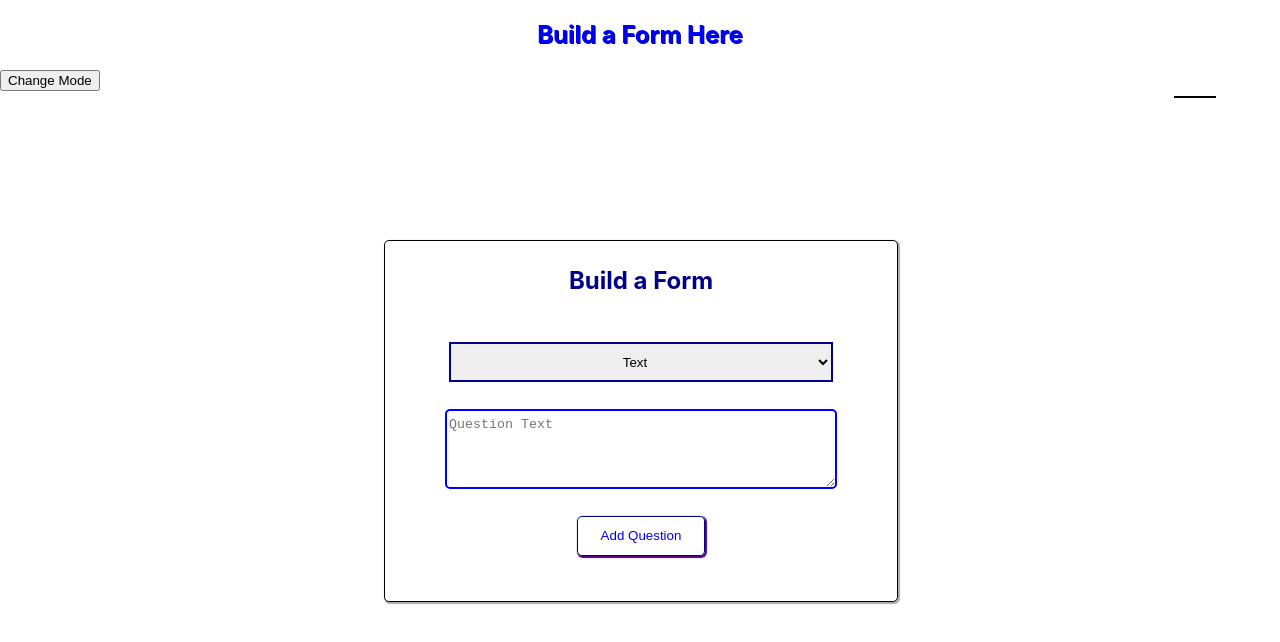
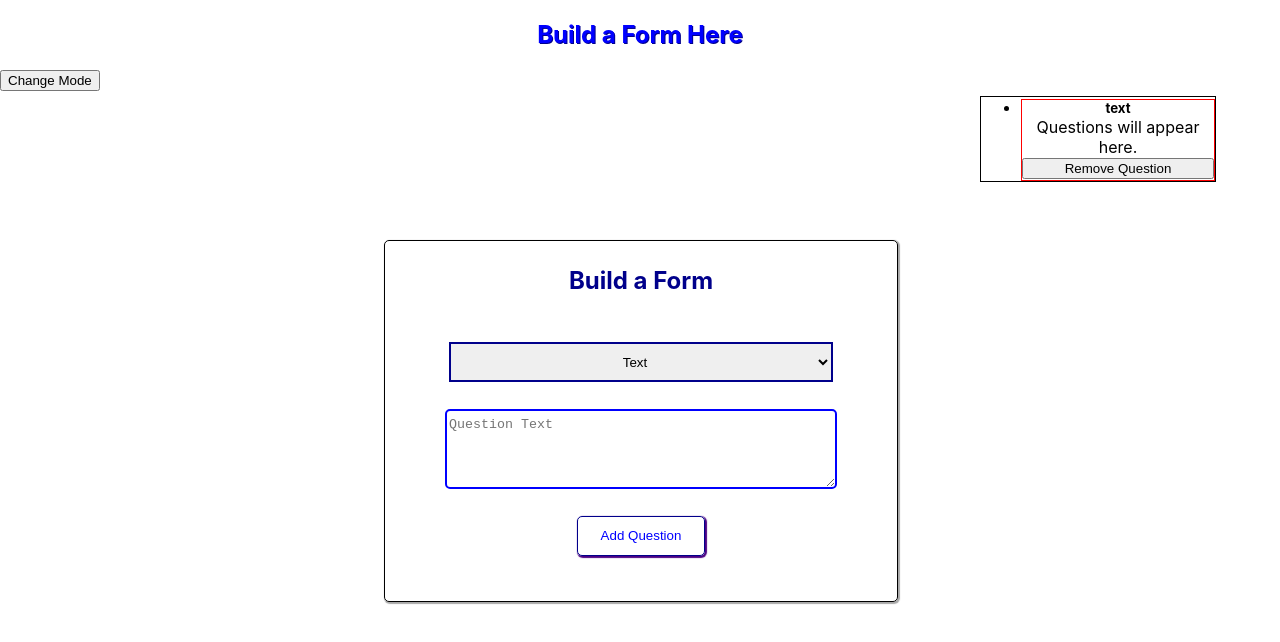
Before and after one commit to kevinfields/formbuilder, a React (Create React App) app: page / in a window 1280 px wide. Shown: the top 642 px of the page. Built offline with nearby package versions, Linux system fonts and the light colour scheme.

Commit message:
placeholder question

```diff
--- a/src/App.js
+++ b/src/App.js
@@ -1,4 +1,4 @@
-import React, {useState} from 'react';
+import React, {useEffect, useState} from 'react';
 import FormBuilderScreen from "./components/FormBuilderScreen";
 import SingleQuestionThumbnail from "./components/SingleQuestionThumbnail";
 import MyFormPage from './pages/MyFormPage';
@@ -43,7 +43,23 @@ function App() {
     let catcher = [...questions];
     catcher = catcher.filter(item => item.text !== q.text || item.type !== q.type);
     setQuestions(catcher);
-  }
+  };
+
+  useEffect(() => {
+    if (questions.length === 0) {
+      let placeholderQuestion = {
+        text: 'Questions will appear here.',
+        type: 'text',
+      };
+      setQuestions([placeholderQuestion]);
+    } else {
+      if (questions[0].text === 'Questions will appear here.' && questions.length > 1) {
+        let qCatcher = [...questions];
+        qCatcher.shift();
+        setQuestions(qCatcher);
+      }
+    }
+  }, [questions])
 
   return (
     <div className="App">
--- a/src/components/FullForm.js
+++ b/src/components/FullForm.js
@@ -1,5 +1,4 @@
 import React from 'react'
-import { Form } from 'react-router-dom'
 import QuestionSlot from './QuestionSlot'
 
 const FullForm = (props) => {
--- a/src/styling/FormBuilder.css
+++ b/src/styling/FormBuilder.css
@@ -69,3 +69,8 @@
   overflow-y: scroll;
   justify-content: center;
 }
+
+.single-option {
+  width: 15vw;
+  align-self: center;
+}
```
